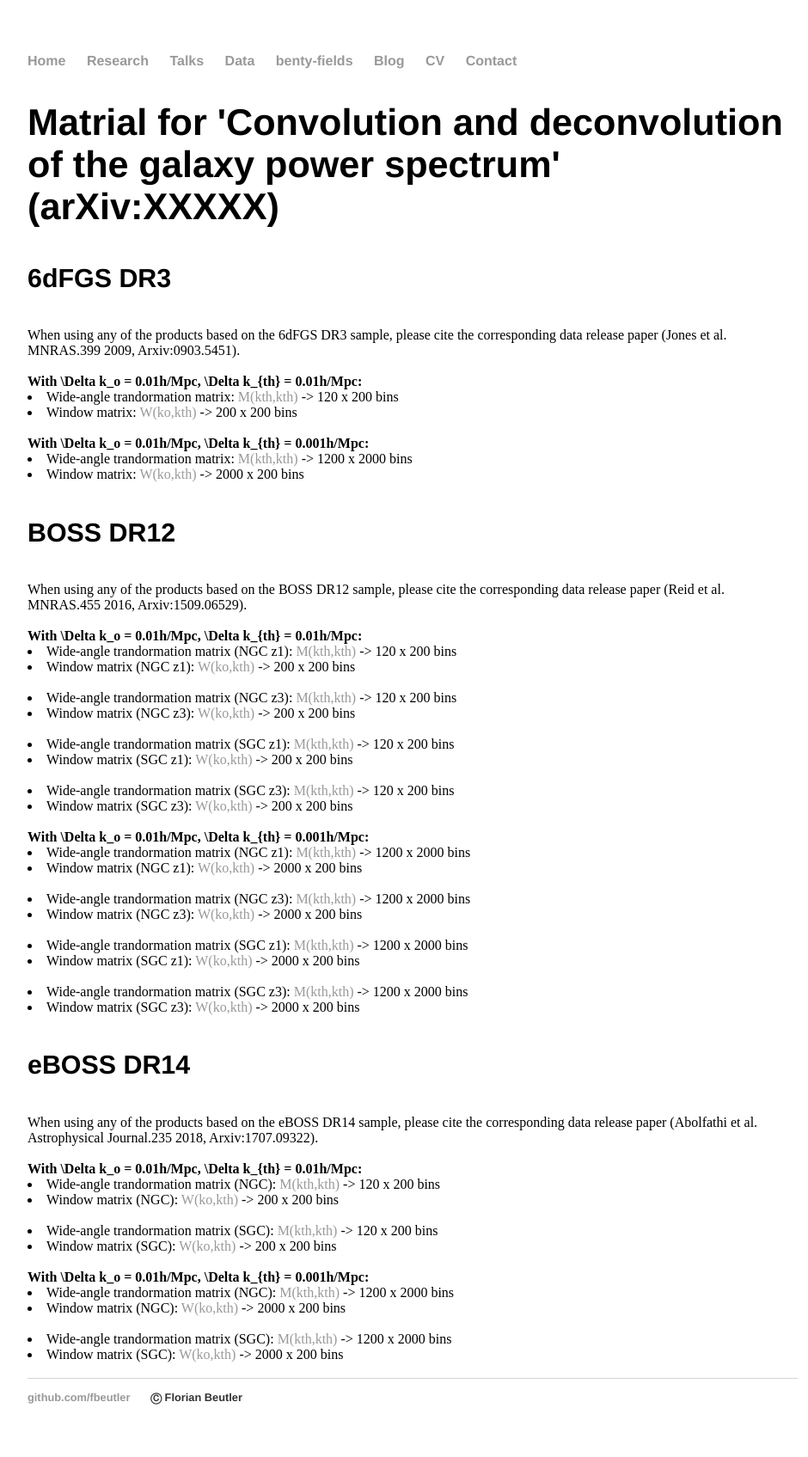
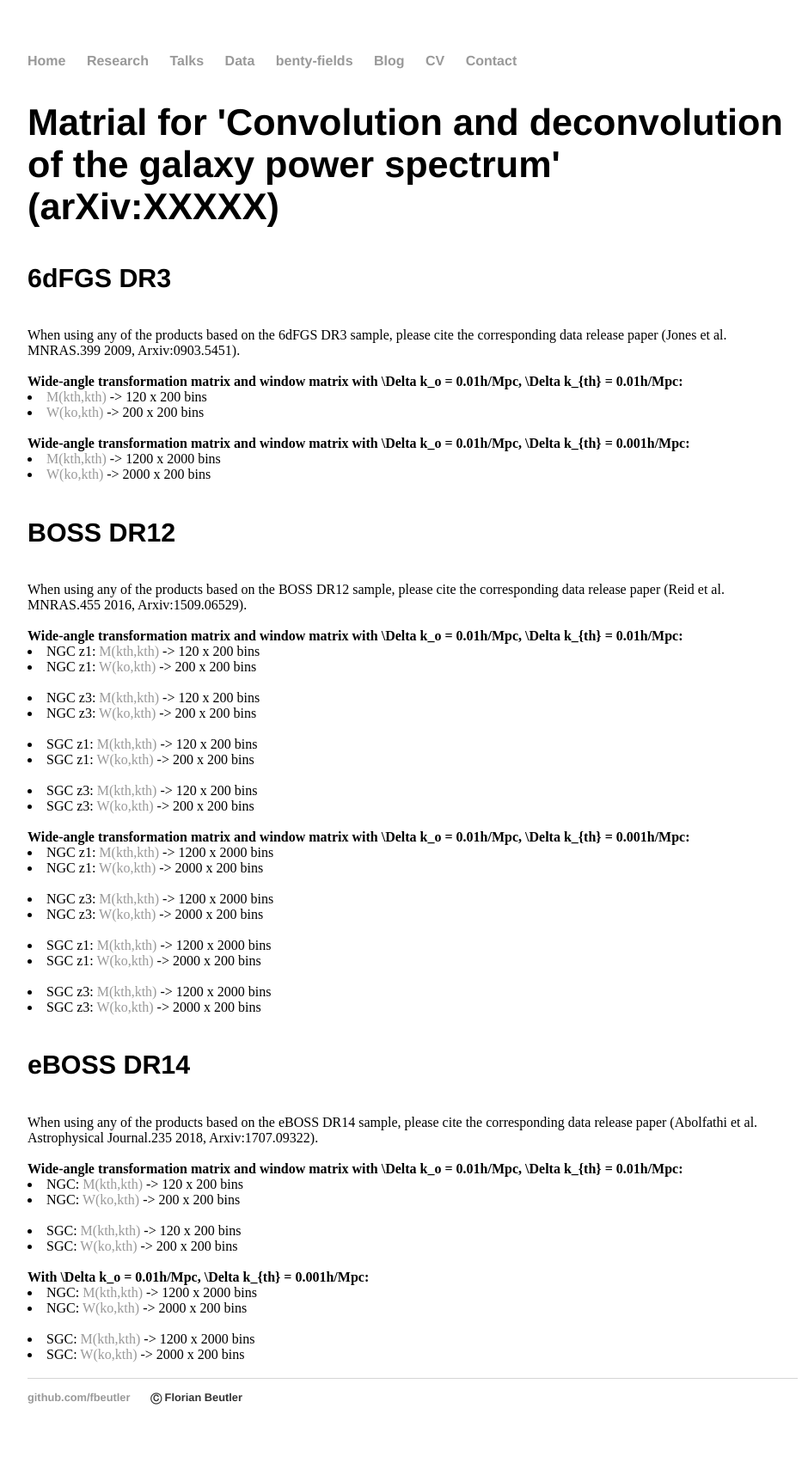
Before and after one commit to fbeutler/fbeutler.github.io, a Jekyll site: the page built from hub/deconv_paper.html, in a window 1280 px wide. Shown: the whole page at 86% size, without its empty margins (160-1100 px from the left). Built offline with Jekyll 4.4.1, drawn with Linux system fonts in a browser that asks for light colours.

Commit message:
Update deconv_paper.html

```diff
--- a/hub/deconv_paper.html
+++ b/hub/deconv_paper.html
@@ -10,20 +10,20 @@ title: Some material
 	    When using any of the products based on the 6dFGS DR3 sample, please cite the corresponding data release paper (Jones et al.
 	    MNRAS.399 2009, Arxiv:0903.5451).<br><br>
 
-    <b>With \Delta k_o = 0.01h/Mpc, \Delta k_{th} = 0.01h/Mpc:</b><br>
+    <b>Wide-angle transformation matrix and window matrix with \Delta k_o = 0.01h/Mpc, \Delta k_{th} = 0.01h/Mpc:</b><br>
     <li>
-        Wide-angle trandormation matrix: <a href="M2D_pk_6dFGS_DR3_1_1_1_1_1_10_1.dat">M(kth,kth)</a> -> 120 x 200 bins
+        <a href="M2D_pk_6dFGS_DR3_1_1_1_1_1_10_1.dat">M(kth,kth)</a> -> 120 x 200 bins
     </li>
     <li>
-        Window matrix: <a href="W2D_pk_6dFGS_DR3_1_1_1_1_1_10_1.dat">W(ko,kth)</a> -> 200 x 200 bins
+        <a href="W2D_pk_6dFGS_DR3_1_1_1_1_1_10_1.dat">W(ko,kth)</a> -> 200 x 200 bins
     </li><br>
 
-    <b>With \Delta k_o = 0.01h/Mpc, \Delta k_{th} = 0.001h/Mpc:</b><br>
+    <b>Wide-angle transformation matrix and window matrix with \Delta k_o = 0.01h/Mpc, \Delta k_{th} = 0.001h/Mpc:</b><br>
     <li>
-	Wide-angle trandormation matrix: <a href="M2D_pk_6dFGS_DR3_1_1_1_1_1_10_10.dat">M(kth,kth)</a> -> 1200 x 2000 bins
+	<a href="M2D_pk_6dFGS_DR3_1_1_1_1_1_10_10.dat">M(kth,kth)</a> -> 1200 x 2000 bins
     </li>
     <li>
-	Window matrix: <a href="W2D_pk_6dFGS_DR3_1_1_1_1_1_10_10.dat">W(ko,kth)</a> -> 2000 x 200 bins
+	<a href="W2D_pk_6dFGS_DR3_1_1_1_1_1_10_10.dat">W(ko,kth)</a> -> 2000 x 200 bins
     </li>
 
     <h4>BOSS DR12</h4>
@@ -31,62 +31,62 @@ title: Some material
 	    When using any of the products based on the BOSS DR12 sample, please cite the corresponding data release paper (Reid et al.
 	    MNRAS.455 2016, Arxiv:1509.06529).<br><br>
 
-    <b>With \Delta k_o = 0.01h/Mpc, \Delta k_{th} = 0.01h/Mpc:</b><br>
+    <b>Wide-angle transformation matrix and window matrix with \Delta k_o = 0.01h/Mpc, \Delta k_{th} = 0.01h/Mpc:</b><br>
     <li>
-        Wide-angle trandormation matrix (NGC z1): <a href="M2D_pk_BOSS_DR12_NGC_z1_1_1_1_1_1_10_1.dat">M(kth,kth)</a> -> 120 x 200 bins
+        NGC z1: <a href="M2D_pk_BOSS_DR12_NGC_z1_1_1_1_1_1_10_1.dat">M(kth,kth)</a> -> 120 x 200 bins
     </li>
     <li>
-        Window matrix (NGC z1): <a href="W2D_pk_BOSS_DR12_NGC_z1_1_1_1_1_1_10_1.dat">W(ko,kth)</a> -> 200 x 200 bins
+        NGC z1: <a href="W2D_pk_BOSS_DR12_NGC_z1_1_1_1_1_1_10_1.dat">W(ko,kth)</a> -> 200 x 200 bins
     </li><br>
 
     <li>
-        Wide-angle trandormation matrix (NGC z3): <a href="M2D_pk_BOSS_DR12_NGC_z3_1_1_1_1_1_10_1.dat">M(kth,kth)</a> -> 120 x 200 bins
+        NGC z3: <a href="M2D_pk_BOSS_DR12_NGC_z3_1_1_1_1_1_10_1.dat">M(kth,kth)</a> -> 120 x 200 bins
     </li>
     <li>
-        Window matrix (NGC z3): <a href="W2D_pk_BOSS_DR12_NGC_z3_1_1_1_1_1_10_1.dat">W(ko,kth)</a> -> 200 x 200 bins
+        NGC z3: <a href="W2D_pk_BOSS_DR12_NGC_z3_1_1_1_1_1_10_1.dat">W(ko,kth)</a> -> 200 x 200 bins
     </li><br>
 
     <li>
-        Wide-angle trandormation matrix (SGC z1): <a href="M2D_pk_BOSS_DR12_SGC_z1_1_1_1_1_1_10_1.dat">M(kth,kth)</a> -> 120 x 200 bins
+        SGC z1: <a href="M2D_pk_BOSS_DR12_SGC_z1_1_1_1_1_1_10_1.dat">M(kth,kth)</a> -> 120 x 200 bins
     </li>
     <li>
-        Window matrix (SGC z1): <a href="W2D_pk_BOSS_DR12_SGC_z1_1_1_1_1_1_10_1.dat">W(ko,kth)</a> -> 200 x 200 bins
+        SGC z1: <a href="W2D_pk_BOSS_DR12_SGC_z1_1_1_1_1_1_10_1.dat">W(ko,kth)</a> -> 200 x 200 bins
     </li><br>
 
     <li>
-        Wide-angle trandormation matrix (SGC z3): <a href="M2D_pk_BOSS_DR12_SGC_z3_1_1_1_1_1_10_1.dat">M(kth,kth)</a> -> 120 x 200 bins
+        SGC z3: <a href="M2D_pk_BOSS_DR12_SGC_z3_1_1_1_1_1_10_1.dat">M(kth,kth)</a> -> 120 x 200 bins
     </li>
     <li>
-        Window matrix (SGC z3): <a href="W2D_pk_BOSS_DR12_SGC_z3_1_1_1_1_1_10_1.dat">W(ko,kth)</a> -> 200 x 200 bins
+        SGC z3: <a href="W2D_pk_BOSS_DR12_SGC_z3_1_1_1_1_1_10_1.dat">W(ko,kth)</a> -> 200 x 200 bins
     </li><br>
 
-    <b>With \Delta k_o = 0.01h/Mpc, \Delta k_{th} = 0.001h/Mpc:</b><br>
+    <b>Wide-angle transformation matrix and window matrix with \Delta k_o = 0.01h/Mpc, \Delta k_{th} = 0.001h/Mpc:</b><br>
     <li>
-	Wide-angle trandormation matrix (NGC z1): <a href="M2D_pk_BOSS_DR12_NGC_z1_1_1_1_1_1_10_10.dat">M(kth,kth)</a> -> 1200 x 2000 bins
+	NGC z1: <a href="M2D_pk_BOSS_DR12_NGC_z1_1_1_1_1_1_10_10.dat">M(kth,kth)</a> -> 1200 x 2000 bins
     </li>
     <li>
-	Window matrix (NGC z1): <a href="W2D_pk_BOSS_DR12_NGC_z1_1_1_1_1_1_10_10.dat">W(ko,kth)</a> -> 2000 x 200 bins
+	NGC z1: <a href="W2D_pk_BOSS_DR12_NGC_z1_1_1_1_1_1_10_10.dat">W(ko,kth)</a> -> 2000 x 200 bins
     </li><br>
 
     <li>
-	Wide-angle trandormation matrix (NGC z3): <a href="M2D_pk_BOSS_DR12_NGC_z3_1_1_1_1_1_10_10.dat">M(kth,kth)</a> -> 1200 x 2000 bins
+	NGC z3: <a href="M2D_pk_BOSS_DR12_NGC_z3_1_1_1_1_1_10_10.dat">M(kth,kth)</a> -> 1200 x 2000 bins
     </li>
     <li>
-	Window matrix (NGC z3): <a href="W2D_pk_BOSS_DR12_NGC_z3_1_1_1_1_1_10_10.dat">W(ko,kth)</a> -> 2000 x 200 bins
+	NGC z3: <a href="W2D_pk_BOSS_DR12_NGC_z3_1_1_1_1_1_10_10.dat">W(ko,kth)</a> -> 2000 x 200 bins
     </li><br>
 
     <li>
-	Wide-angle trandormation matrix (SGC z1): <a href="M2D_pk_BOSS_DR12_SGC_z1_1_1_1_1_1_10_10.dat">M(kth,kth)</a> -> 1200 x 2000 bins
+	SGC z1: <a href="M2D_pk_BOSS_DR12_SGC_z1_1_1_1_1_1_10_10.dat">M(kth,kth)</a> -> 1200 x 2000 bins
     </li>
     <li>
-	Window matrix (SGC z1): <a href="W2D_pk_BOSS_DR12_SGC_z1_1_1_1_1_1_10_10.dat">W(ko,kth)</a> -> 2000 x 200 bins
+	SGC z1: <a href="W2D_pk_BOSS_DR12_SGC_z1_1_1_1_1_1_10_10.dat">W(ko,kth)</a> -> 2000 x 200 bins
     </li><br>
 
     <li>
-	Wide-angle trandormation matrix (SGC z3): <a href="M2D_pk_BOSS_DR12_SGC_z3_1_1_1_1_1_10_10.dat">M(kth,kth)</a> -> 1200 x 2000 bins
+	SGC z3: <a href="M2D_pk_BOSS_DR12_SGC_z3_1_1_1_1_1_10_10.dat">M(kth,kth)</a> -> 1200 x 2000 bins
     </li>
     <li>
-	Window matrix (SGC z3): <a href="W2D_pk_BOSS_DR12_SGC_z3_1_1_1_1_1_10_10.dat">W(ko,kth)</a> -> 2000 x 200 bins
+	SGC z3: <a href="W2D_pk_BOSS_DR12_SGC_z3_1_1_1_1_1_10_10.dat">W(ko,kth)</a> -> 2000 x 200 bins
     </li>
 
     <h4>eBOSS DR14</h4>
@@ -94,33 +94,33 @@ title: Some material
 	    When using any of the products based on the eBOSS DR14 sample, please cite the corresponding data release paper (Abolfathi et al.
 	    Astrophysical Journal.235 2018, Arxiv:1707.09322).<br><br>
 
-    <b>With \Delta k_o = 0.01h/Mpc, \Delta k_{th} = 0.01h/Mpc:</b><br>
+    <b>Wide-angle transformation matrix and window matrix with \Delta k_o = 0.01h/Mpc, \Delta k_{th} = 0.01h/Mpc:</b><br>
     <li>
-        Wide-angle trandormation matrix (NGC): <a href="M2D_pk_eBOSS_DR14_QSO_NGC_1_1_1_1_1_10_1.dat">M(kth,kth)</a> -> 120 x 200 bins
+        NGC: <a href="M2D_pk_eBOSS_DR14_QSO_NGC_1_1_1_1_1_10_1.dat">M(kth,kth)</a> -> 120 x 200 bins
     </li>
     <li>
-        Window matrix (NGC): <a href="W2D_pk_eBOSS_DR14_QSO_NGC_1_1_1_1_1_10_1.dat">W(ko,kth)</a> -> 200 x 200 bins
+        NGC: <a href="W2D_pk_eBOSS_DR14_QSO_NGC_1_1_1_1_1_10_1.dat">W(ko,kth)</a> -> 200 x 200 bins
     </li><br>
     <li>
-        Wide-angle trandormation matrix (SGC): <a href="M2D_pk_eBOSS_DR14_QSO_SGC_1_1_1_1_1_10_1.dat">M(kth,kth)</a> -> 120 x 200 bins
+        SGC: <a href="M2D_pk_eBOSS_DR14_QSO_SGC_1_1_1_1_1_10_1.dat">M(kth,kth)</a> -> 120 x 200 bins
     </li>
     <li>
-        Window matrix (SGC): <a href="W2D_pk_eBOSS_DR14_QSO_SGC_1_1_1_1_1_10_1.dat">W(ko,kth)</a> -> 200 x 200 bins
+        SGC: <a href="W2D_pk_eBOSS_DR14_QSO_SGC_1_1_1_1_1_10_1.dat">W(ko,kth)</a> -> 200 x 200 bins
     </li><br>
 
     <b>With \Delta k_o = 0.01h/Mpc, \Delta k_{th} = 0.001h/Mpc:</b><br>
     <li>
-	Wide-angle trandormation matrix (NGC): <a href="M2D_pk_eBOSS_DR14_QSO_NGC_1_1_1_1_1_10_10.dat">M(kth,kth)</a> -> 1200 x 2000 bins
+	NGC: <a href="M2D_pk_eBOSS_DR14_QSO_NGC_1_1_1_1_1_10_10.dat">M(kth,kth)</a> -> 1200 x 2000 bins
     </li>
     <li>
-	Window matrix (NGC): <a href="W2D_pk_eBOSS_DR14_QSO_NGC_1_1_1_1_1_10_10.dat">W(ko,kth)</a> -> 2000 x 200 bins
+	NGC: <a href="W2D_pk_eBOSS_DR14_QSO_NGC_1_1_1_1_1_10_10.dat">W(ko,kth)</a> -> 2000 x 200 bins
     </li><br>
 
     <li>
-	Wide-angle trandormation matrix (SGC): <a href="M2D_pk_eBOSS_DR14_QSO_SGC_1_1_1_1_1_10_10.dat">M(kth,kth)</a> -> 1200 x 2000 bins
+	SGC: <a href="M2D_pk_eBOSS_DR14_QSO_SGC_1_1_1_1_1_10_10.dat">M(kth,kth)</a> -> 1200 x 2000 bins
     </li>
     <li>
-	Window matrix (SGC): <a href="W2D_pk_eBOSS_DR14_QSO_SGC_1_1_1_1_1_10_10.dat">W(ko,kth)</a> -> 2000 x 200 bins
+	SGC: <a href="W2D_pk_eBOSS_DR14_QSO_SGC_1_1_1_1_1_10_10.dat">W(ko,kth)</a> -> 2000 x 200 bins
     </li>
 
 </div><br>
```
